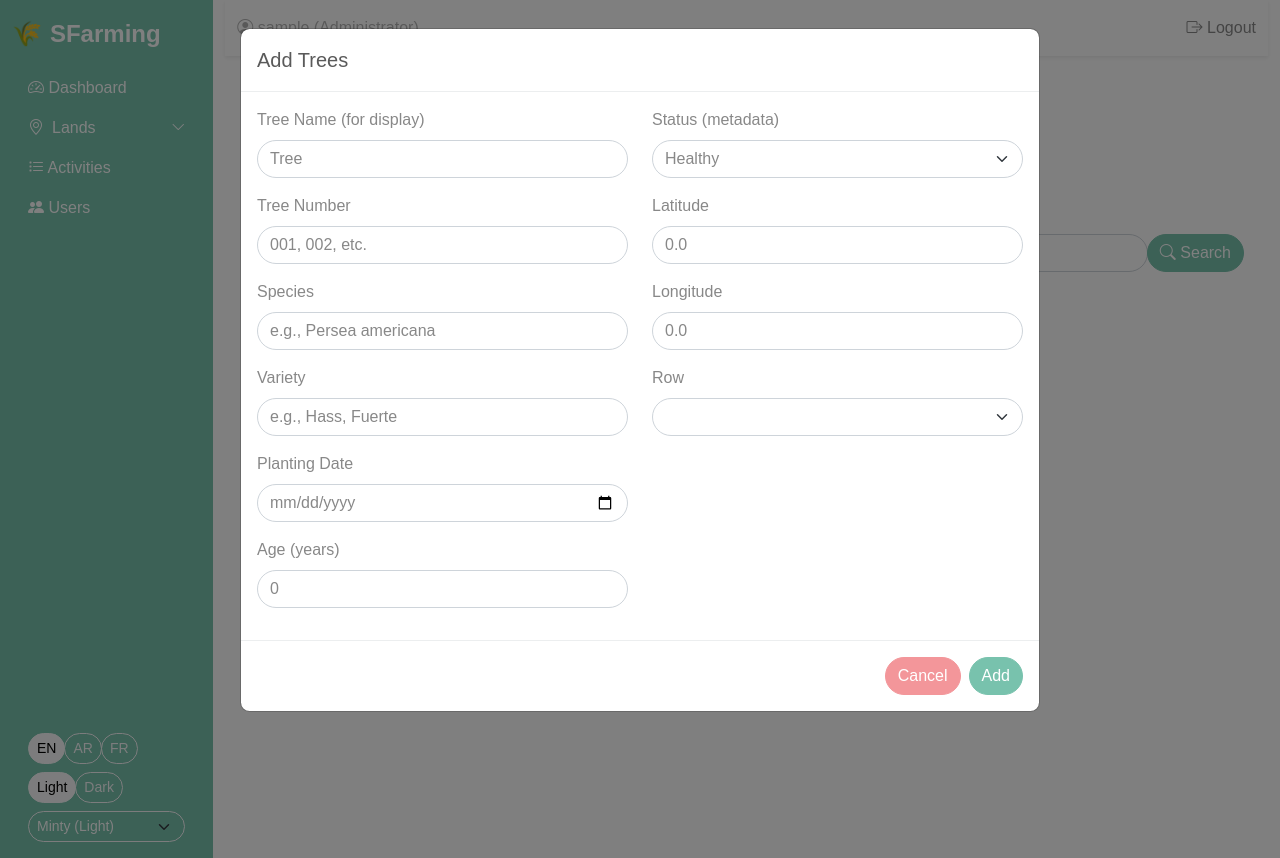
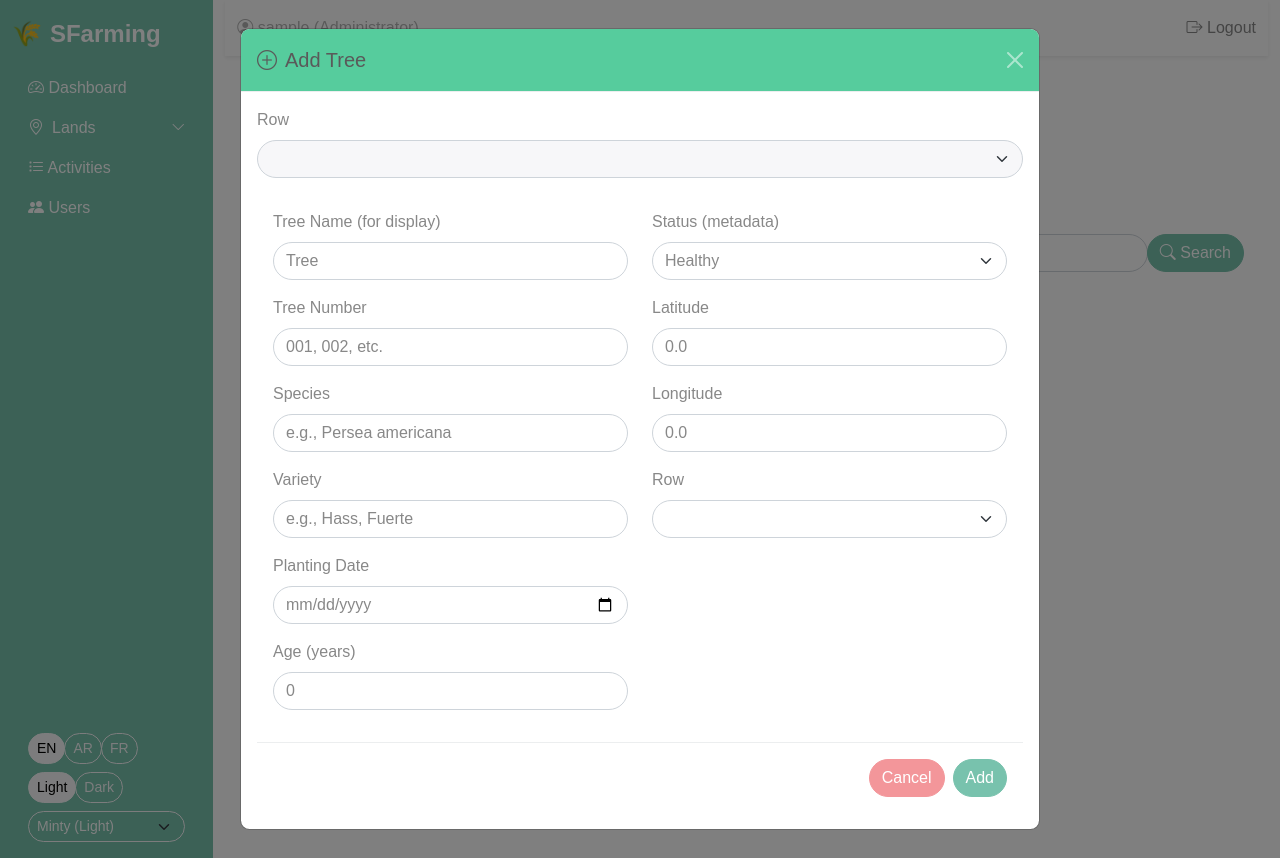
Before and after one commit to kouljihate/xFarming, a Flask app: page /trees/ in a window 1280 px wide, after a click on "Add Trees". Run offline with Flask 3, Linux system fonts and the light colour scheme; the visitor is signed in with stand-in values (Sample User, id 1); data that the repository does not hold is empty; some libraries are stand-ins or nearby versions.

Commit message:
Use modals/trees/add.html for Add Tree button in rows (v0.7.72)

```diff
--- a/app/__init__.py
+++ b/app/__init__.py
@@ -5,7 +5,7 @@ from app.config import Config
 from app.translations import t as t_func
 from app.utils.logging import setup_logging
 
-__version__ = '0.7.71'
+__version__ = '0.7.73'
 
 bootstrap = Bootstrap()
 
--- a/app/templates/modals/trees/add.html
+++ b/app/templates/modals/trees/add.html
@@ -2,10 +2,21 @@
     <div class="modal-dialog modal-lg">
         <div class="modal-content">
             <form method="POST" action="{{ url_for('trees.add') }}">
-                <div class="modal-header bg-{{ session.get('theme', 'minty') }} text-white">
-                    <h5 class="modal-title">{{ t('add', session.get('lang', 'en')) }} {{ t('trees', session.get('lang', 'en')) }}</h5>
+                <input type="hidden" name="row_id" id="addTreeRowId">
+                <div class="modal-header bg-success text-white">
+                    <h5 class="modal-title"><i class="bi-plus-circle me-2"></i>{{ t('add', session.get('lang', 'en')) }}
+                        {{ t('tree', session.get('lang', 'en')) }}</h5>
                     <button type="button" class="btn-close btn-close-white" data-bs-dismiss="modal"></button>
                 </div>
+                <div class="modal-body">
+                    <div class="mb-3">
+                        <label class="form-label">Row</label>
+                        <select class="form-select rounded-pill" name="row_id_display" disabled>
+                            {% for row in rows %}
+                            <option value="{{ row._id }}">{{ row.name }} ({{ row.zone.name if row.zone else 'Unknown' }})</option>
+                            {% endfor %}
+                        </select>
+                    </div>
                 <div class="modal-body">
                     <div class="row">
                         <div class="col-md-6">
--- a/app/templates/rows/index.html
+++ b/app/templates/rows/index.html
@@ -55,8 +55,8 @@
                         data-bs-target="#deleteRowModal{{ row._id }}">
                         <i class="bi-trash"></i>
                     </button>
-                    <button type="button" class="btn rounded-pill btn-sm btn-info" data-bs-toggle="modal"
-                        data-bs-target="#addTreeModal{{ row._id }}">
+                    <button type="button" class="btn rounded-pill btn-sm btn-info" title="Add Tree"
+                        onclick="document.getElementById('addTreeRowId').value='{{ row._id }}'; new bootstrap.Modal(document.getElementById('addTreeModal')).show();">
                         <i class="bi-plus"></i>
                     </button>
                     {% endif %}
```
Also changed, not shown: news.md (+6 -0 lines), 1 other file.
